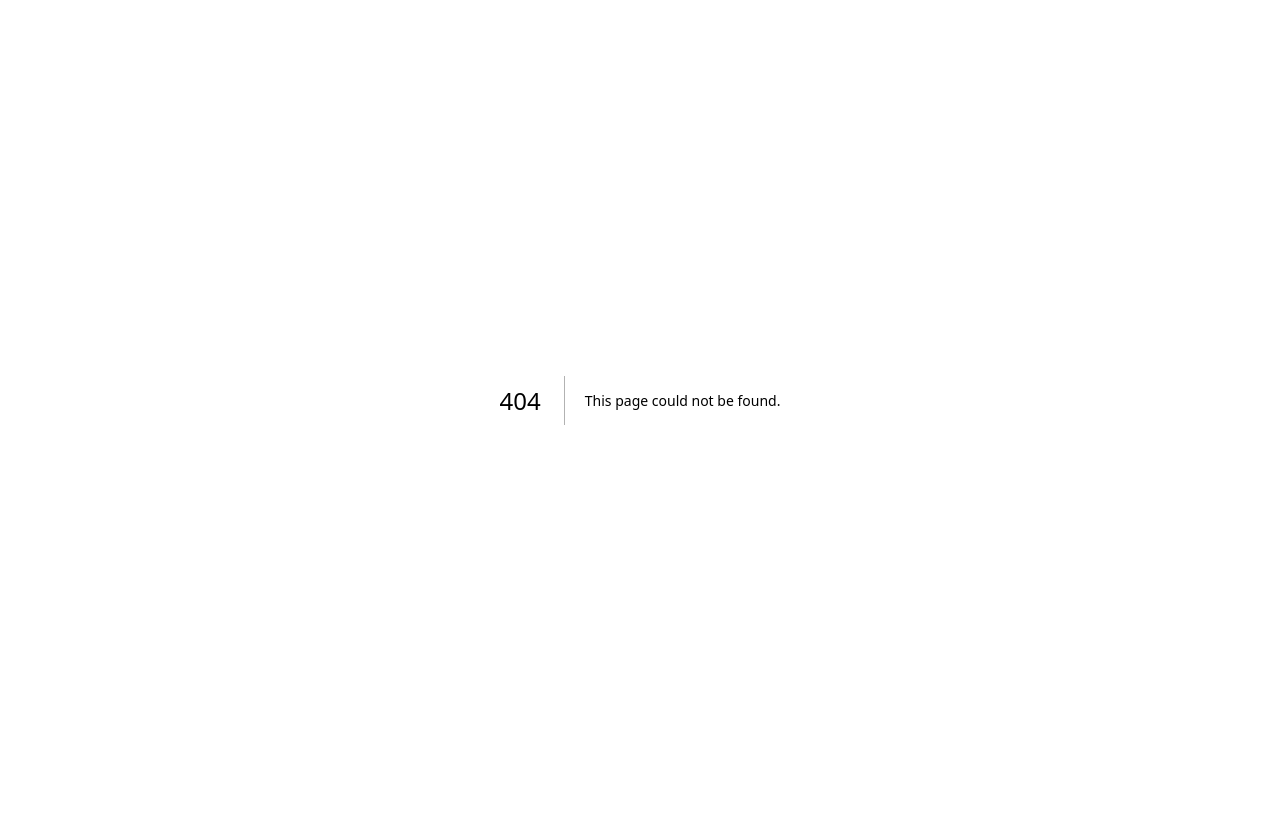
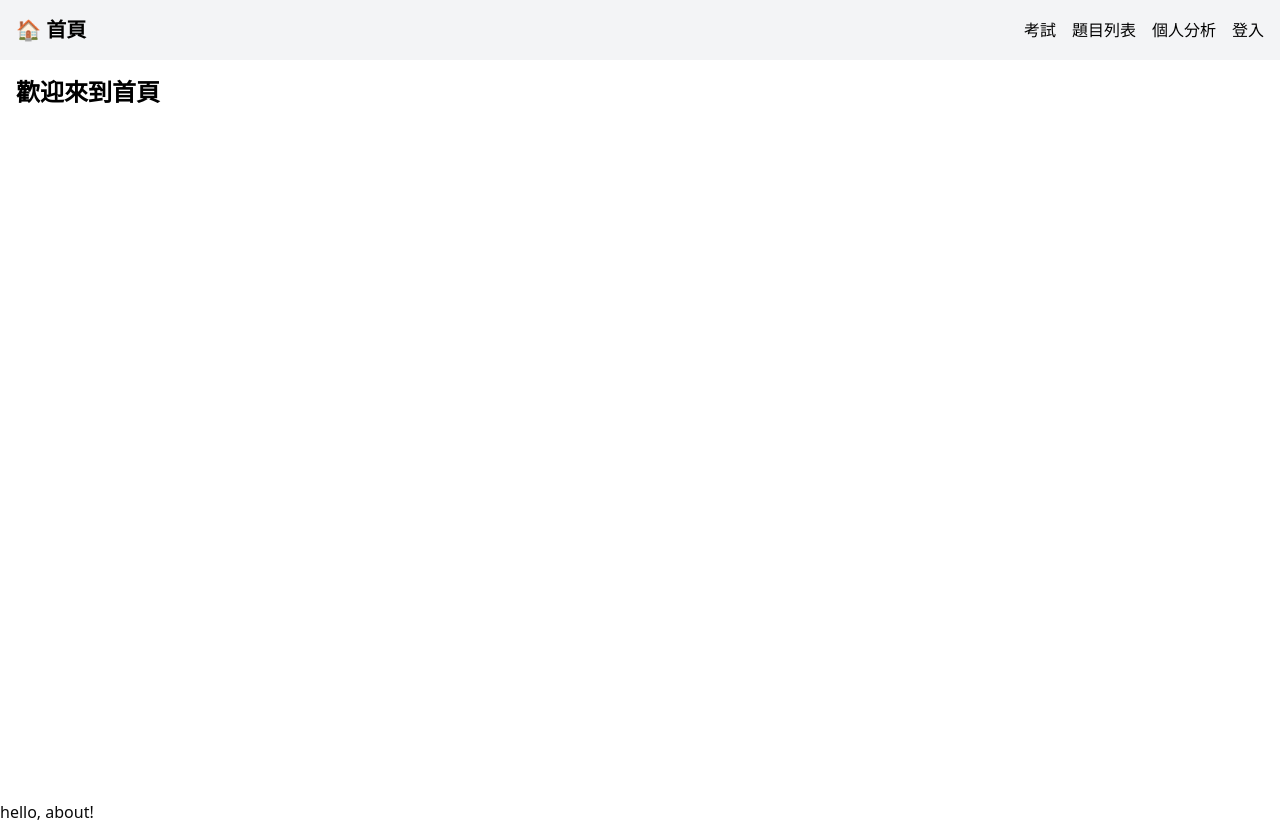
Before and after one commit to GueiGuei-2024/quiz-web, a Next.js app: page /about in a window 1280 px wide. Before the commit this address had no page. Before the commit the page ends 800 px from the top, so only its background shows below. Built offline with nearby package versions, Linux system fonts and the light colour scheme.

Commit message:
test page router

```diff
--- /dev/null
+++ b/src/app/about/page.tsx
@@ -0,0 +1,12 @@
+import Layout from "../components/Layout";
+
+export default function About() {
+  return (
+    <div>
+      <Layout>
+        <h1 className="text-2xl font-bold">歡迎來到首頁</h1>
+      </Layout>
+      <div>hello, about!</div>
+    </div>
+  );
+}
--- /dev/null
+++ b/src/app/components/Layout.tsx
@@ -0,0 +1,20 @@
+import Link from 'next/link';
+
+export default function Layout({ children }: { children: React.ReactNode }) {
+  return (
+    <div className="min-h-screen bg-white dark:bg-gray-900 text-black dark:text-white">
+      <nav className="flex items-center justify-between p-4 bg-gray-100 dark:bg-gray-800">
+        <Link href="/" className="text-xl font-bold">
+          🏠 首頁
+        </Link>
+        <div className="space-x-4">
+          <Link href="/exam">考試</Link>
+          <Link href="/questions">題目列表</Link>
+          <Link href="/analytics">個人分析</Link>
+          <Link href="/login">登入</Link>
+        </div>
+      </nav>
+      <main className="p-4">{children}</main>
+    </div>
+  );
+}
--- a/src/app/quiz-page.tsx
+++ b/src/app/quiz-page.tsx
@@ -18,11 +18,10 @@ export default function QuizPage({ questions, onFinish, timeLimit }: Props) {
   >([]);
   const [remainingSeconds, setRemainingSeconds] = useState(timeLimit * 60);
 
-
   const normalize = (str: string) => str?.trim().toUpperCase();
 
   const currentQuestion = questions[currentIndex];
-  const correctAnswers :string[] =
+  const correctAnswers: string[] =
     normalize(currentQuestion.answer).match(/[A-D]/g) || [];
 
   const handleAnswer = (choice: string) => {
@@ -40,9 +39,6 @@ export default function QuizPage({ questions, onFinish, timeLimit }: Props) {
       setCurrentIndex(currentIndex + 1);
     }
   };
-
-
-
 
   // 倒數計時功能
   useEffect(() => {
@@ -88,7 +84,7 @@ export default function QuizPage({ questions, onFinish, timeLimit }: Props) {
         <h2 className="text-lg font-bold mb-2">第{currentIndex + 1}題</h2>
         <p className="mb-4">{currentQuestion.question}</p>
 
-        {currentQuestion.picture  && (
+        {currentQuestion.picture && (
           <>
             <img
               src={currentQuestion.picture}
@@ -118,11 +114,18 @@ export default function QuizPage({ questions, onFinish, timeLimit }: Props) {
           </button>
         ))}
 
+
         <div className="flex">
-          <p className="flex-none my-4 px-4 rounded-sm bg-green-100 w-20 text-center ">{currentQuestion.exam_time}</p>
-          <p className="flex-initial ml-4 my-4 px-4 rounded-sm bg-green-100 w-20 text-center ">{currentQuestion.exam_type}</p>
-
-          <p className="flex-initial ml-4 my-4 px-4 rounded-sm bg-green-100 w-20 text-center ">{currentQuestion.question_number}</p>
+          {[currentQuestion.exam_time, currentQuestion.exam_type, `第${currentQuestion.question_number}題`].map(
+            (content, idx) => (
+              <p
+                key={idx}
+                className="flex-none my-4 mx-2 px-4 rounded-sm bg-green-100 w-auto text-center "
+              >
+                {content}
+              </p>
+            )
+          )}
         </div>
 
         {selected && (
--- a/src/app/result-page.tsx
+++ b/src/app/result-page.tsx
@@ -83,7 +83,7 @@ export default function ResultPage({ questions, answers, onRestart }: Props) {
     responsive: true,
     plugins: {
       legend: { display: false },
-      title: { display: true, text: "各標籤正確率分析" },
+      title: { display: true, text: "科別正確率分析 (長條圖)" },
     },
     scales: { y: { beginAtZero: true, max: 100 } },
   };
@@ -92,7 +92,7 @@ export default function ResultPage({ questions, answers, onRestart }: Props) {
     responsive: true,
     plugins: {
       legend: { display: false },
-      title: { display: true, text: "各標籤正確率分析 (雷達圖)" },
+      title: { display: true, text: "科別正確率分析 (雷達圖)" },
     },
     scales: {
       r: {
@@ -138,7 +138,7 @@ export default function ResultPage({ questions, answers, onRestart }: Props) {
         </div>
 
         <div className="flex-1 border rounded p-4">
-          <h2 className="text-lg font-semibold mb-2">📊 各 tag 正確率統計</h2>
+          <h2 className="text-lg font-semibold mb-2">📊 答題統計</h2>
           {chartType === "bar" ? (
             <Bar data={chartData} options={barOptions} />
           ) : (
--- a/src/app/start-page.tsx
+++ b/src/app/start-page.tsx
@@ -6,6 +6,7 @@ import { getQuestions } from "../lib/appwrite";
 import QuestionBankButton from "./components/Question_bank_button";
 import { fetchPictureURL } from "../lib/appwrite";
 import { FullscreenLoading } from "./components/LoadingAnimation";
+import Link from "next/link";
 
 type Props = {
   onStart: (selectedQuestions: Question[], timerMinutes: number) => void;
@@ -96,6 +97,7 @@ export default function StartPage({ onStart }: Props) {
   return (
     <div className="p-4 max-w-xl mx-auto">
       {loading && <FullscreenLoading />}
+      <Link href='/about'>About!!!</Link>
       <h1 className="text-xl font-bold mb-4 text-center">選擇測驗設定</h1>
       <h1 className="text-xl font-bold mb-4 text-center">選擇題庫</h1>
 
```
